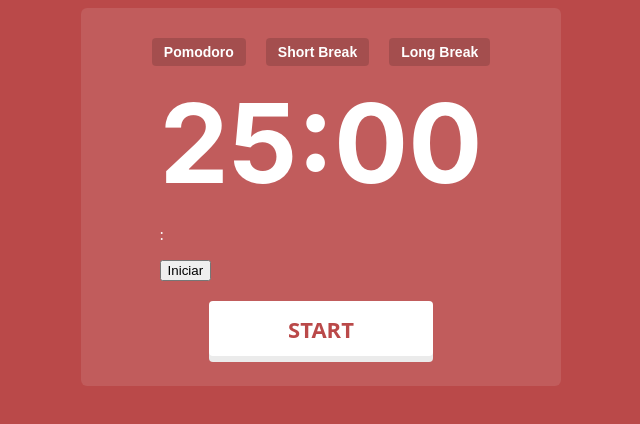
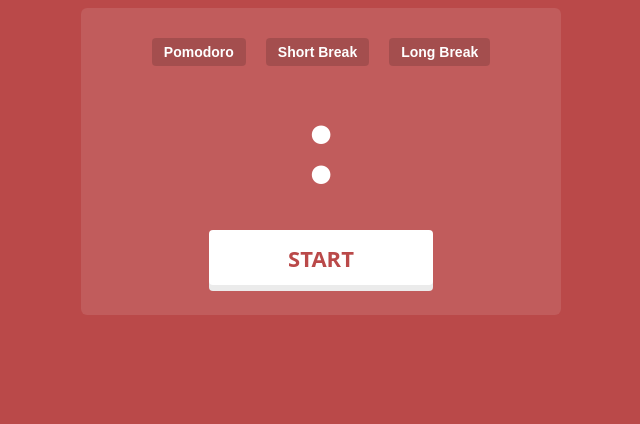
Before and after one commit to CristinaSheA/pomodorus, an Angular app: page / in a window 1280 px wide. Shown: the top 424 px of the page, without its empty margins (319-959 px from the left). Built offline with nearby package versions, Linux system fonts and the light colour scheme.

Commit message:
buttons refactored

```diff
--- a/src/app/components/pomodoro/components/timer/timer.component.html
+++ b/src/app/components/pomodoro/components/timer/timer.component.html
@@ -1,16 +1,2 @@
-@if (currentSection == 'pomodoro') {
-  <p id="timer">25:00</p>
-}
 
-@if (currentSection == 'short-break') {
-  <p id="timer">05:00</p>
-}
-
-@if (currentSection == 'long-break') {
-  <p id="timer">15:00</p>
-}
-
-<div>
-  <p>{{min}}:{{sec}}</p>
-  <button (click)="startTimer()">Iniciar</button>
-</div>
+<p id="timer">{{min}}:{{sec}}</p>
--- a/src/app/components/pomodoro/components/timer/timer.component.ts
+++ b/src/app/components/pomodoro/components/timer/timer.component.ts
@@ -30,6 +30,7 @@ export class TimerComponent {
 
    timerId!: Subscription;
   constructor(private cdr: ChangeDetectorRef) {}
+
 
 
 
--- a/src/app/components/pomodoro/pomodoro.component.html
+++ b/src/app/components/pomodoro/pomodoro.component.html
@@ -6,7 +6,7 @@
 
 <div class="control-buttons">
   @if (showStartButton === true) {
-    <div class="control-buttons__button" id="start-control-button">Start</div>
+    <div class="control-buttons__button" id="start-control-button" (click)="startChildTimer()">Start</div>
   }
   @if (showPauseButton === true) {
     <div class="control-buttons__button" id="pause-control-button">Pause</div>
--- a/src/app/components/pomodoro/pomodoro.component.ts
+++ b/src/app/components/pomodoro/pomodoro.component.ts
@@ -1,5 +1,5 @@
 import { CommonModule } from '@angular/common';
-import { ChangeDetectionStrategy, Component, Input, Output } from '@angular/core';
+import { ChangeDetectionStrategy, Component, Input, Output, ViewChild } from '@angular/core';
 import { TimerComponent } from './components/timer/timer.component';
 import { SectionsComponent } from './components/sections/sections.component';
 
@@ -40,6 +40,16 @@ export class PomodoroComponent {
     this.currentSection = message// Imprime: ¡Hola desde el componente hijo!
   }
 
+  @ViewChild(TimerComponent) hijoComponent!: TimerComponent;
+
+  startChildTimer() {
+    // Ejecutar el método 'startTimer()' en el componente hijo
+    this.hijoComponent.startTimer();
+    this.showStartButton = false;
+    this.showPauseButton = true;
+    this.showSkipButton = true;
+  }
+
   // startTimer() {
   //   switch (this.currentSection) {
   //     case 'pomodoro':
```
